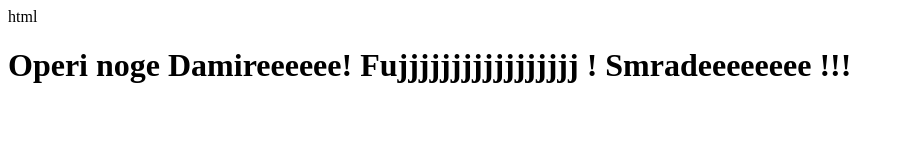
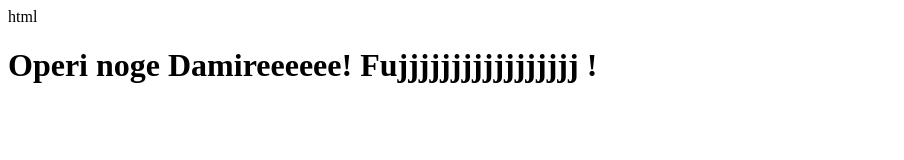
Before and after one commit to Kovaetf/U-im-programirat, a plain HTML site: page site/index.htm in a window 1280 px wide. Shown: the whole page, without its empty margins (0-904 px from the left). Drawn offline with Linux system fonts and the light colour scheme.

```diff
--- a/site/index.htm
+++ b/site/index.htm
@@ -5,6 +5,6 @@ html
 	<title>Damiru smrde noge!</title>
 </head>
 <body>
-<h1>Operi noge Damireeeeee! Fujjjjjjjjjjjjjjjjj ! Smradeeeeeeee !!! </h1>
+<h1>Operi noge Damireeeeee! Fujjjjjjjjjjjjjjjjj !</h1>
 </body>
 </html>
```
